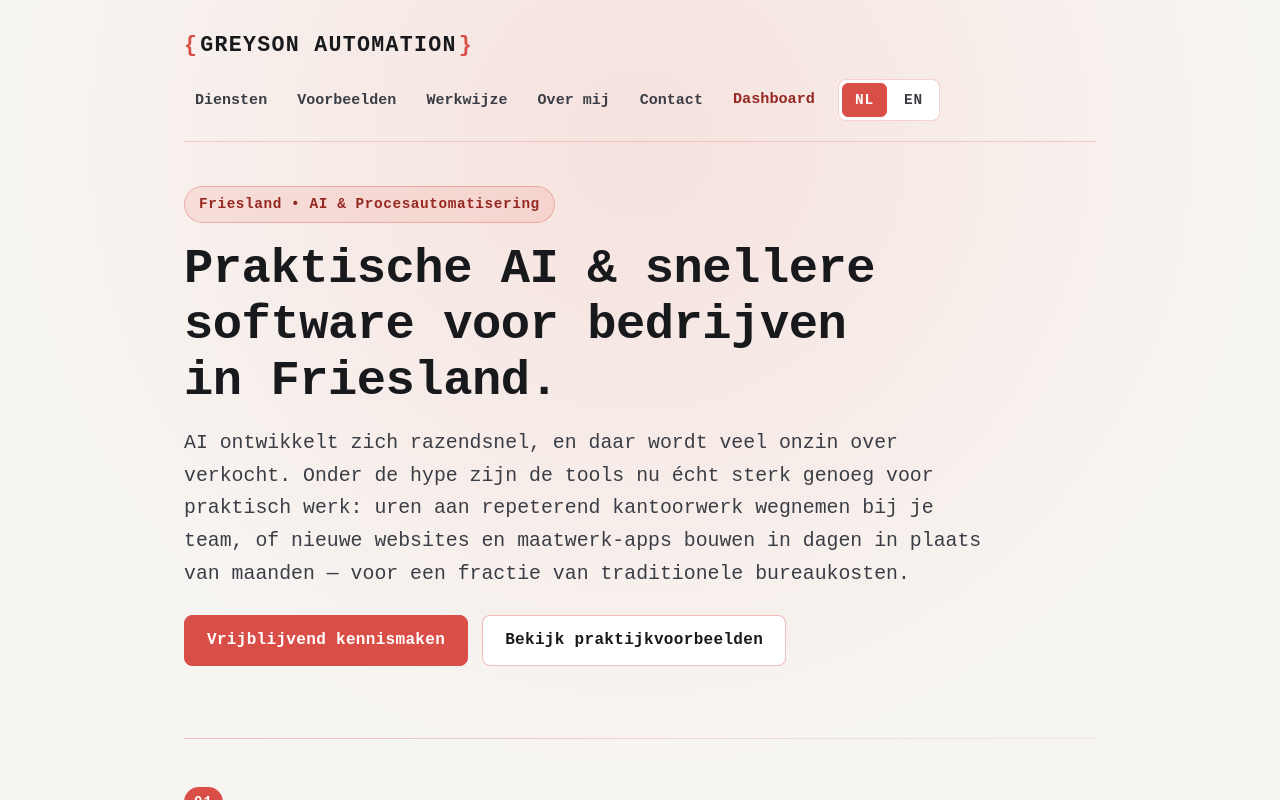
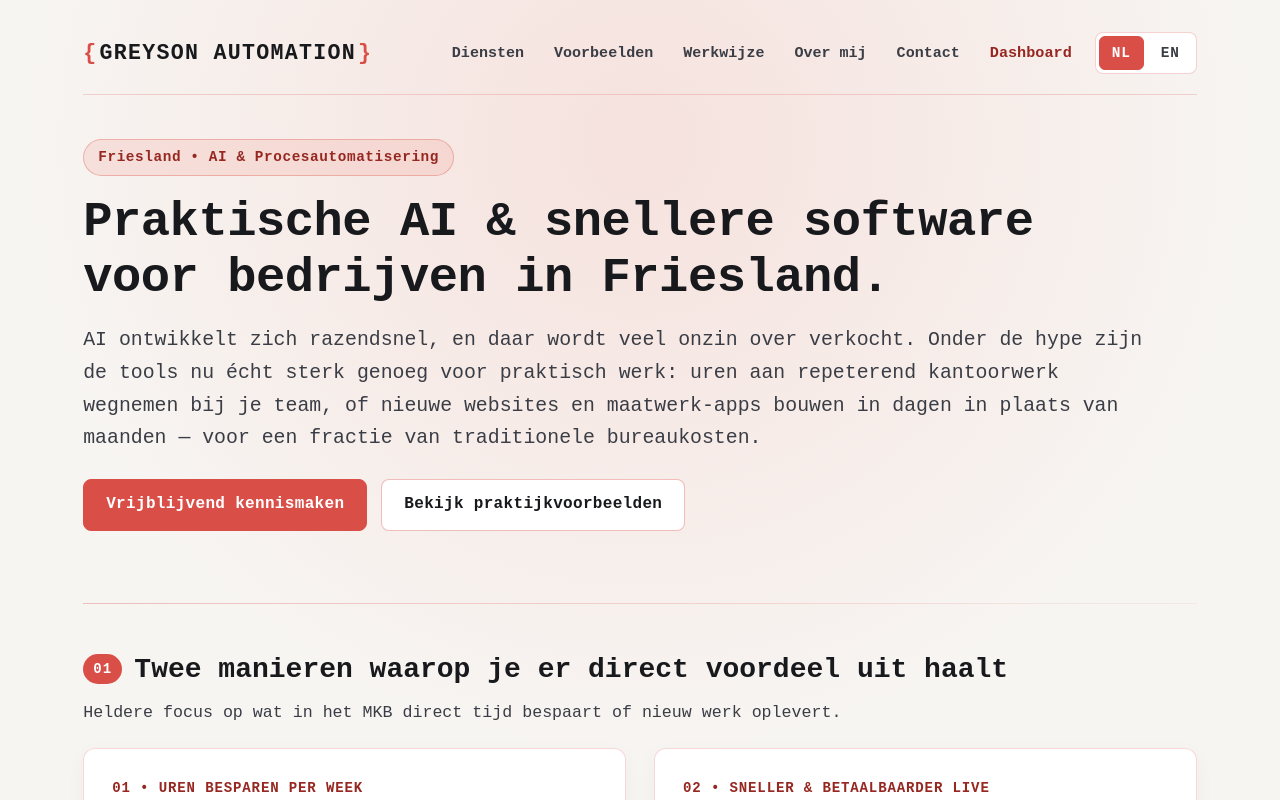
Before and after one commit to greysoon/portfolio, a React (Vite) app: page / in a window 1280 px wide. Built offline with nearby package versions, Linux system fonts and the light colour scheme; no server answers.

Commit message:
style: expand desktop page width across automate, about, cv, and dashboard

```diff
--- a/src/styles/automate.css
+++ b/src/styles/automate.css
@@ -43,17 +43,17 @@
 }
 
 .automate-container {
-  max-width: 960px;
-  width: 100%;
+  max-width: 1380px;
+  width: min(1380px, 94vw);
   margin: 0 auto;
-  padding: 28px 24px 72px;
+  padding: 32px clamp(20px, 3.5vw, 48px) 80px;
 }
 
 .dashboard-container {
-  max-width: 1120px;
-  width: 100%;
+  max-width: 1480px;
+  width: min(1480px, 95vw);
   margin: 0 auto;
-  padding: 28px 24px 72px;
+  padding: 32px clamp(20px, 3.5vw, 48px) 80px;
 }
 
 /* --------------------------------------------------------------------------
@@ -226,7 +226,7 @@
 
 .automate-title {
   margin: 0;
-  max-width: 24ch;
+  max-width: 34ch;
   color: var(--text-primary);
   font-size: clamp(1.95rem, 4.4vw, 3.05rem);
   font-weight: 700;
@@ -240,7 +240,7 @@
 
 .automate-subtitle {
   margin: 0;
-  max-width: 68ch;
+  max-width: 90ch;
   color: var(--text-secondary);
   font-size: clamp(1.05rem, 2vw, 1.24rem);
   font-weight: 500;
@@ -379,7 +379,7 @@
 
 .automate-section-lead {
   margin: 0 0 22px;
-  max-width: 68ch;
+  max-width: 92ch;
   color: var(--text-secondary);
   font-size: 1.04rem;
   line-height: 1.65;
@@ -416,20 +416,20 @@
 .automate-grid-2 {
   display: grid;
   grid-template-columns: repeat(2, minmax(0, 1fr));
-  gap: 20px;
+  gap: 28px;
 }
 
 .automate-grid-usecases {
   display: grid;
   grid-template-columns: repeat(2, minmax(0, 1fr));
-  gap: 20px;
+  gap: 28px;
 }
 
 .automate-card {
   background-color: var(--bg-elevated);
   border: 1px solid rgba(217, 79, 72, 0.22);
   border-radius: 12px;
-  padding: 24px;
+  padding: 28px;
   box-shadow: 0 6px 20px rgba(24, 25, 28, 0.04);
   display: flex;
   flex-direction: column;
@@ -497,7 +497,7 @@
 .automate-steps-grid {
   display: grid;
   grid-template-columns: repeat(3, minmax(0, 1fr));
-  gap: 18px;
+  gap: 24px;
   margin-bottom: 24px;
 }
 
@@ -506,7 +506,7 @@
   border: 1px solid rgba(217, 79, 72, 0.22);
   border-top: 3px solid var(--pastel-red);
   border-radius: 12px;
-  padding: 22px;
+  padding: 28px;
   box-shadow: 0 6px 20px rgba(24, 25, 28, 0.04);
   display: flex;
   flex-direction: column;
@@ -577,7 +577,7 @@
 
 .automate-about-teaser p {
   margin: 0;
-  max-width: 60ch;
+  max-width: 84ch;
   color: var(--text-secondary);
   font-size: 1.02rem;
   line-height: 1.65;
@@ -591,8 +591,8 @@
 
 .automate-about-grid {
   display: grid;
-  grid-template-columns: minmax(0, 1.35fr) minmax(0, 1fr);
-  gap: 24px;
+  grid-template-columns: minmax(0, 1.45fr) minmax(0, 1fr);
+  gap: 32px;
   align-items: start;
 }
 
@@ -601,7 +601,7 @@
   border: 1px solid rgba(217, 79, 72, 0.24);
   border-top: 3px solid var(--pastel-red);
   border-radius: 14px;
-  padding: 24px;
+  padding: 28px;
   box-shadow: 0 10px 28px rgba(24, 25, 28, 0.05);
   display: flex;
   flex-direction: column;
@@ -648,7 +648,7 @@
 .automate-contact-cards {
   display: grid;
   grid-template-columns: repeat(2, minmax(0, 1fr));
-  gap: 16px;
+  gap: 24px;
   margin-bottom: 22px;
 }
 
@@ -858,8 +858,8 @@
    CV Card (cv.greyson.nl)
    -------------------------------------------------------------------------- */
 .cv-card {
-  max-width: 680px;
-  width: calc(100% - 32px);
+  max-width: 980px;
+  width: min(980px, calc(100% - 32px));
   margin: 20px auto 8px;
   padding: 20px 24px;
   background-color: var(--bg-elevated);
@@ -1197,6 +1197,7 @@
 @media (max-width: 720px) {
   .automate-container,
   .dashboard-container {
+    width: 100%;
     padding: 20px 16px 56px;
   }
 
```
Also changed, not shown: .agents/company/board.md.
